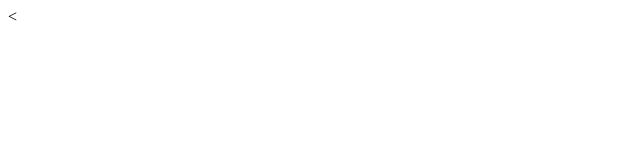
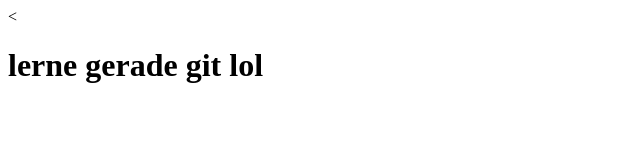
Before and after one commit to nschubi/git-one, a plain HTML site: page index.html in a window 1280 px wide. Shown: the whole page, without its empty margins (0-640 px from the left). Drawn offline with Linux system fonts and the light colour scheme.

Commit message:
add index title and text to body

```diff
--- a/index.html
+++ b/index.html
@@ -2,9 +2,9 @@
 <html lang="de" dir="ltr">
   <head>
     <meta charset="utf-8">
-    <title>Git-One</title>
+    <title>My Second Commit</title>
   </head>
   <body>
-
+      <h1>lerne gerade git lol</h1>
   </body>
 </html>
```
